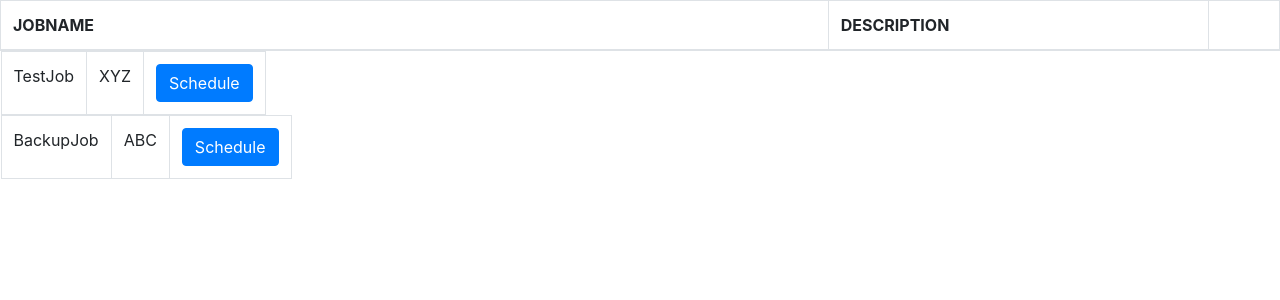
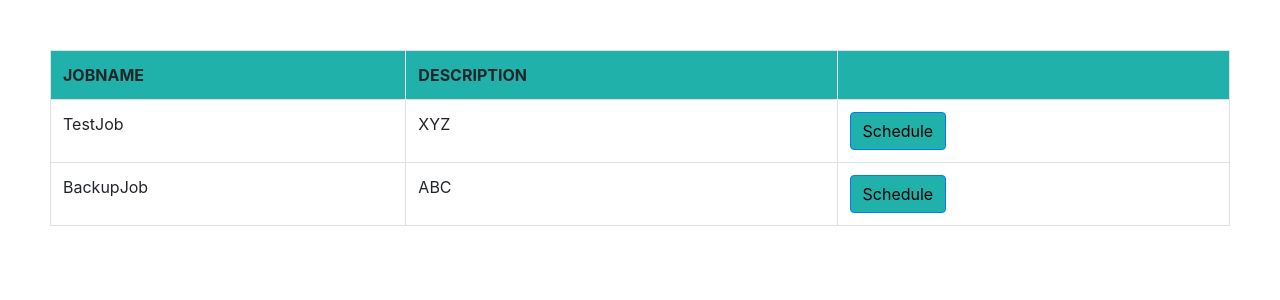
Before and after one commit to tavisca-smulay/Scheduler-UI, a React (Create React App) app: page / in a window 1280 px wide. Shown: the top 300 px of the page. Built offline with nearby package versions, Linux system fonts and the light colour scheme.

Commit message:
Job Table and Form Integrated

```diff
--- a/src/JobSchedulerForm/schedulerForm.css
+++ b/src/JobSchedulerForm/schedulerForm.css
@@ -5,5 +5,5 @@
 }
 .submitButton{
     margin-left: 70px;
-
+    background-color: lightseagreen;
 }
--- a/src/JobsList/JobsTable.css
+++ b/src/JobsList/JobsTable.css
@@ -1,7 +1,12 @@
-/* .header{
+.header{
     background-color: lightseagreen;
 }
 
 .table{
-    padding: 20px;
-} */
+    padding: 50px;
+}
+
+.button{
+    background-color: lightseagreen;
+    color: black;
+}
--- a/src/JobsList/JobsTable.jsx
+++ b/src/JobsList/JobsTable.jsx
@@ -1,43 +1,43 @@
 import React from 'react';
 import { Table, Button } from 'react-bootstrap';
-import jobsdata from '../../src/jobsdata';
+import jobsData from '../jobsdata';
+import ShowForm from './ShowForm';
 import './JobsTable.css';
-import ShowForm from './ShowForm'
-const Jobs = jobsdata.jobslist;
+
+const Jobs = jobsData.jobslist;
 const headers = ["JOBNAME", "DESCRIPTION", ""];
-
-
 
 function JobsTable() {
     const [modalShow, setModalShow] = React.useState(false);
+    const [jobName, setJobName] = React.useState("");
+
     return (
         <div className="table">
             <Table bordered responsive>
-                <thead>
+                <tbody>
                     <tr>
-                        {headers.map((header, index) => {
-                            return <th className="header" key={index}>{header.toUpperCase()}</th>
-                        })}
+                        {
+                            headers.map((header, index) => {
+                                return <th className="header" key={index}>{header.toUpperCase()}</th>
+                            })
+                        }
                     </tr>
-                </thead>
-                <tbody>
-                    {Jobs.map((job, index) => {
-                        return (
-                            <div>
+                    {
+                        Jobs.map((job, index) => {
+                            return (
                                 <tr key={job.id}>
                                     <td>{job.name}</td>
                                     <td>{job.description}</td>
-                                    <td><Button variant="primary" onClick={() => setModalShow(true)}>Schedule</Button></td>
+                                    <td><Button className="button" onClick={() => { setModalShow(true); setJobName(job.name); }}>Schedule</Button></td>
                                 </tr>
-                                <ShowForm name={job.name}
-                                    show={modalShow}
-                                    onHide={() => setModalShow(false)}
-                                />
-                            </div>
-                        )
-                    })}
+                            )
+                        })
+                    }
                 </tbody>
             </Table>
+            <ShowForm name={jobName}
+                show={modalShow}
+                onHide={() => setModalShow(false)} />
         </div>
     );
 }
--- a/src/JobsList/ShowForm.js
+++ b/src/JobsList/ShowForm.js
@@ -1,6 +1,7 @@
 import React from 'react';
-import { Modal } from 'react-bootstrap';
+import { Modal, Button } from 'react-bootstrap';
 import SchedulerForm from '../JobSchedulerForm/schedulerForm';
+import './JobsTable.css';
 
 function ShowForm(props) {
 
@@ -15,9 +16,12 @@ function ShowForm(props) {
                 <h4>Fill in the required details for scheduling the job</h4>
             </Modal.Header>
             <Modal.Body>
-                <SchedulerForm jobName = {props.name}/>
+                <SchedulerForm jobName={props.name}/>
             </Modal.Body>
+            <Modal.Footer>
+                <Button className="button" onClick={props.onHide}>Close</Button>
+            </Modal.Footer>
         </Modal>
     );
 }
-export default ShowForm
+export default ShowForm;
```
